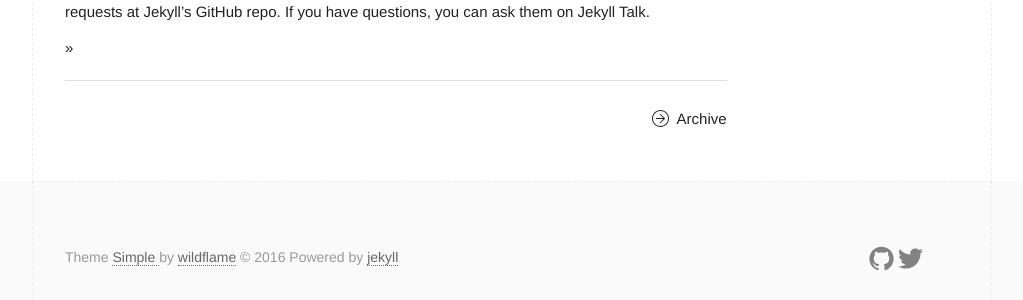
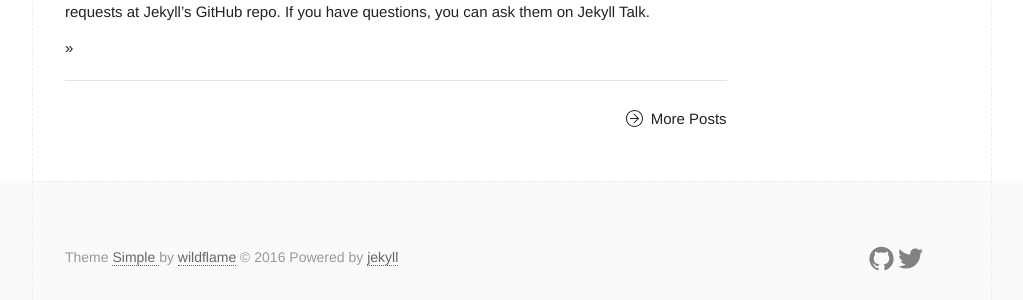
Before and after one commit to jingtt/jingtt.github.io, a Jekyll site: the page built from index.html, in a window 1280 px wide. Shown: the part 698-998 px from the top of the page, without its empty margins (128-1151 px from the left). Built offline with Jekyll 4.4.1, drawn with Linux system fonts in a browser that asks for light colours.

Commit message:
simple initial

```diff
--- a/index.html
+++ b/index.html
@@ -57,6 +57,6 @@
     </article>
     {% endfor %}
 
-    <div class="pagination older-post"><a href="./archive"><data data-icon="ei-arrow-right"></data> Archive  </a></div>
+    <div class="pagination older-post"><a href="./archive"><data data-icon="ei-arrow-right"></data> More Posts </a></div>
   </div>
 </div>
```
